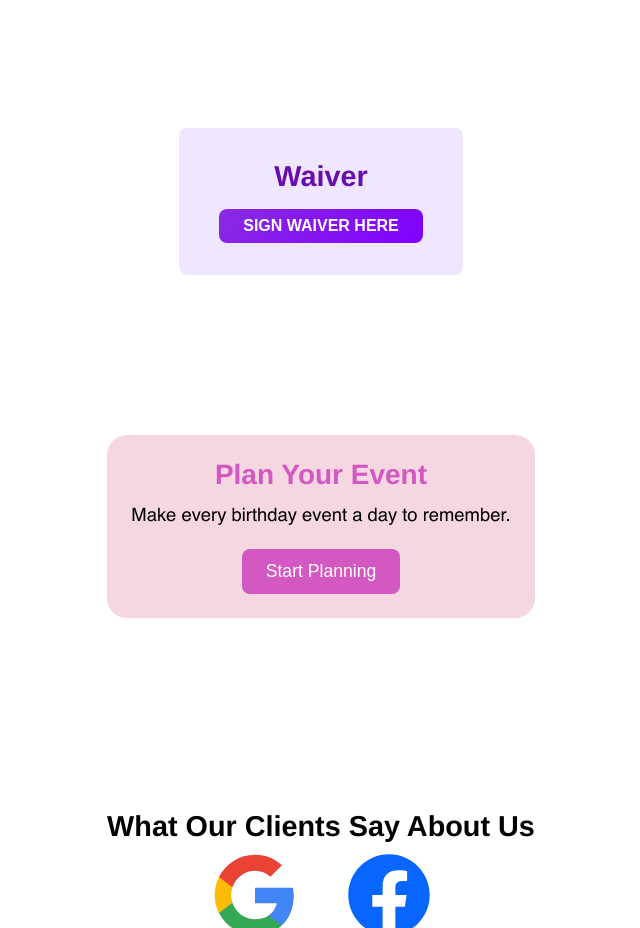
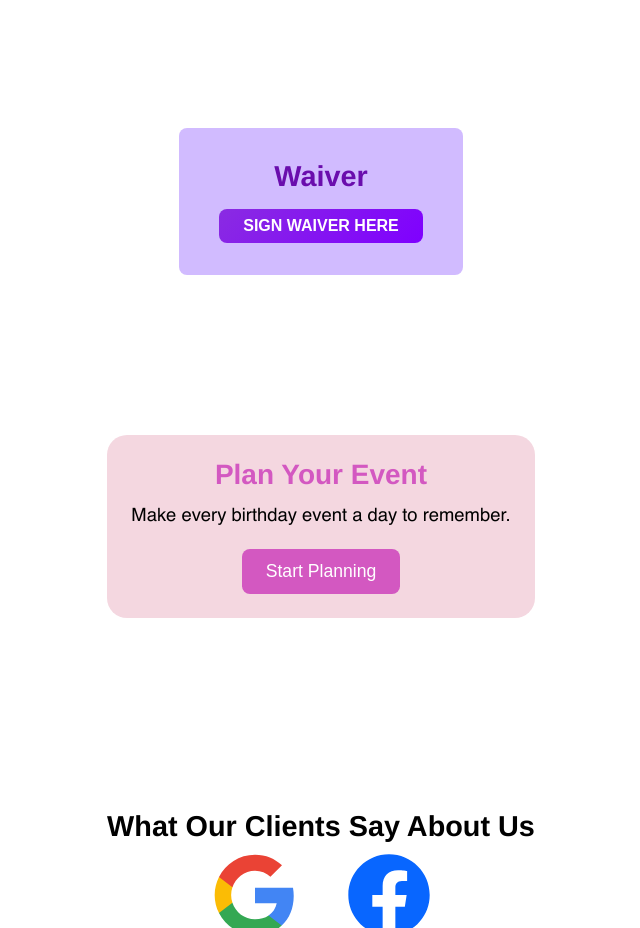
Before and after one commit to ralphdaryn/stepbystepstars, a React (Create React App) app in the folder client/: page / in a window 1280 px wide. Shown: the part 1700-2628 px from the top of the page, without its empty margins (319-959 px from the left). Built offline with nearby package versions, Linux system fonts and the light colour scheme.

Commit message:
style waiver background

```diff
--- a/client/src/components/Waiver/Waiver.scss
+++ b/client/src/components/Waiver/Waiver.scss
@@ -2,7 +2,7 @@
 @use "../../styles/partials/mixins" as *;
 
 .waiver__container {
-  background-color: rgba(238, 230, 255, 0.95); // Light violet background
+  background-color: rgb(207 184 255 / 95%);
   border-radius: 0.5rem;
   padding: 2rem;
   text-align: center;
```
